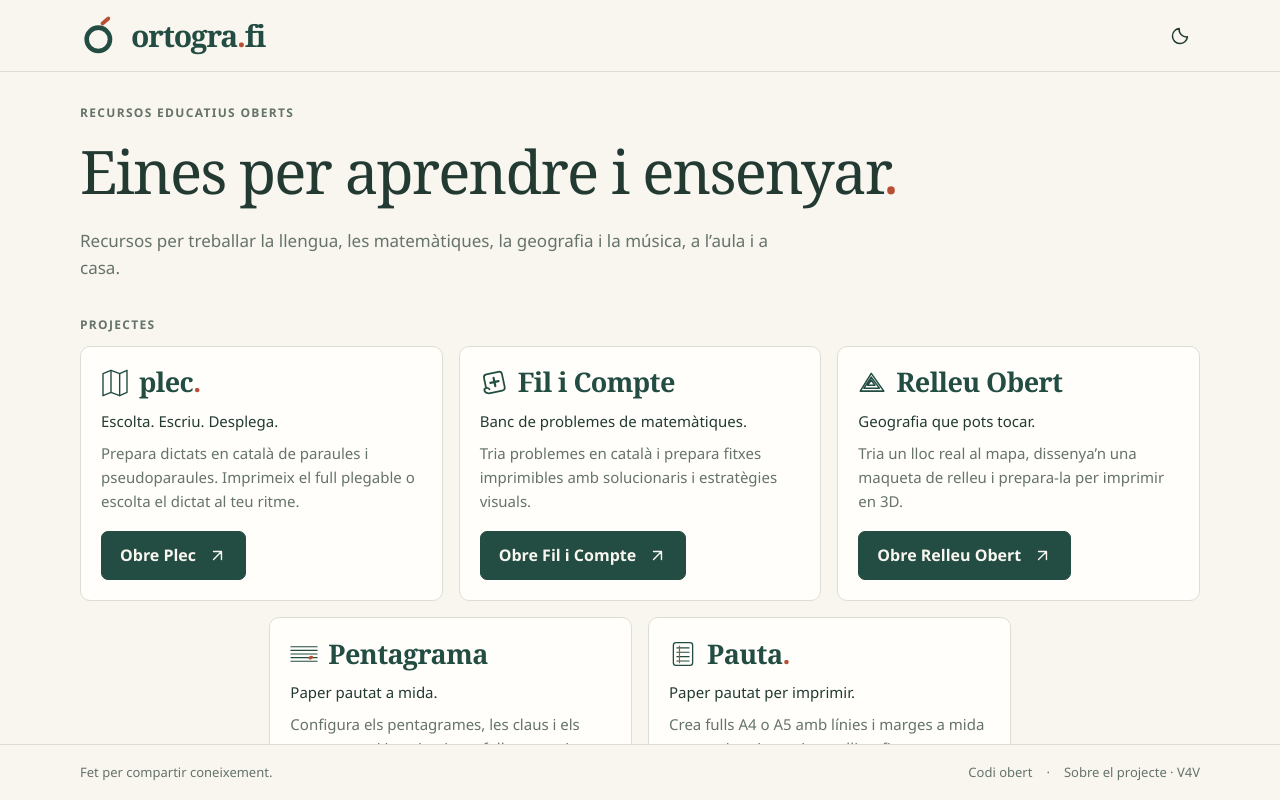
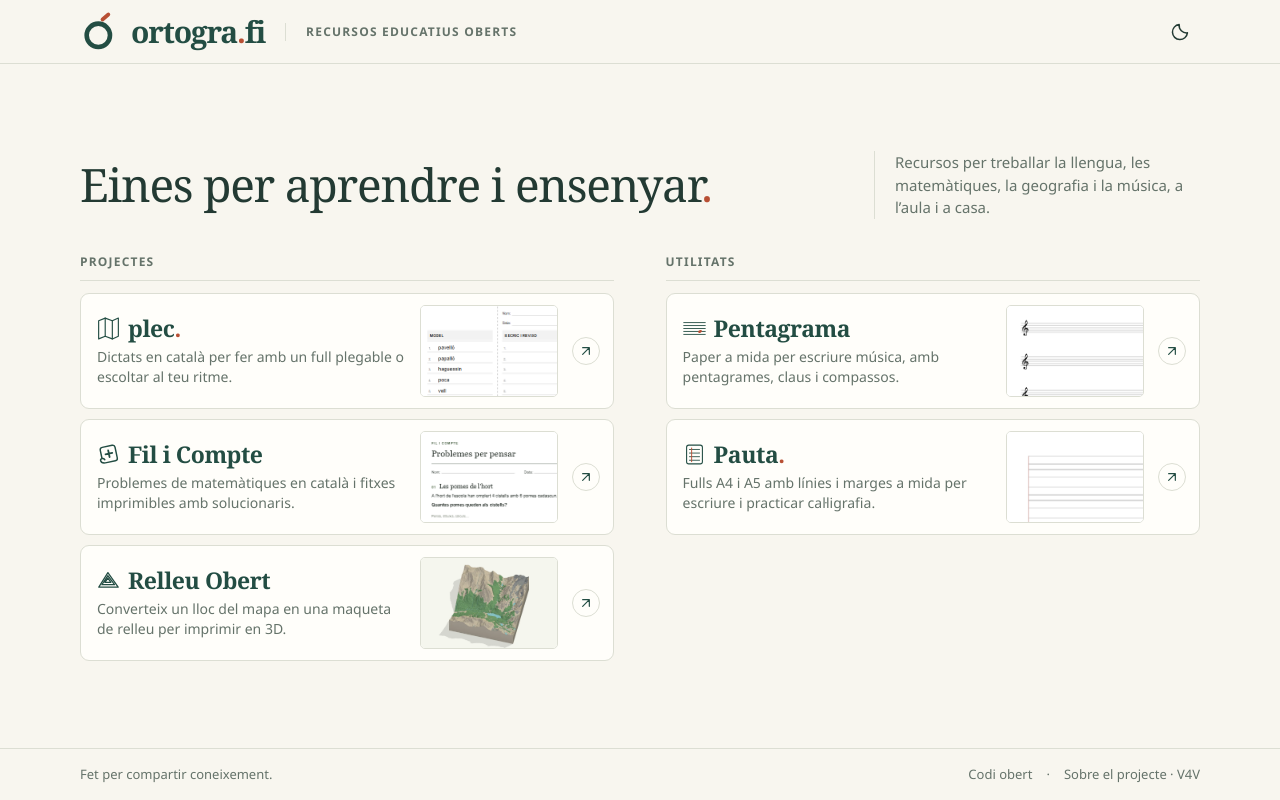
Before and after one commit to aaronFortuno/ortogra-fi, a website: page index.html in a window 1280 px wide. Drawn offline with Linux system fonts and the light colour scheme.

Commit message:
Group portal resources and show small output previews

```diff
--- a/index.html
+++ b/index.html
@@ -13,7 +13,7 @@
   <link rel="icon" href="assets/brand/symbol.svg" type="image/svg+xml">
   <title>ortogra.fi · Eines per aprendre i ensenyar</title>
   <script src="theme.js?v=1.0.0"></script>
-  <link rel="stylesheet" href="styles.css?v=1.3.0">
+  <link rel="stylesheet" href="styles.css?v=1.4.0">
   <script src="app.js?v=1.1.0" defer></script>
   <script defer src="https://cloud.umami.is/script.js" data-website-id="8d1413a8-1847-4be6-b1d9-87b16e5d4e46" data-domains="ortogra.fi"></script>
 </head>
@@ -21,10 +21,13 @@
   <a class="skip-link" href="#contingut">Ves al contingut</a>
   <header class="site-header">
     <div class="bar">
+      <div class="header-identity">
         <a class="brand" href="./" aria-label="ortogra.fi, inici">
           <svg class="brand-symbol" viewBox="0 0 48 48" aria-hidden="true"><circle cx="22" cy="28" r="14"/><path class="accent" d="m27 9 7-6"/></svg>
           <span>ortogra<span class="brand-dot">.</span>fi</span>
         </a>
+        <p class="header-note">Recursos educatius oberts</p>
+      </div>
       <button class="icon-button theme-toggle" type="button" data-theme-toggle aria-label="Activa el tema fosc" aria-pressed="false">
         <svg class="moon" viewBox="0 0 24 24" aria-hidden="true"><path d="M20.9 13a9 9 0 0 1-9.9-9.9A9 9 0 1 0 20.9 13Z"/></svg>
         <svg class="sun" viewBox="0 0 24 24" aria-hidden="true"><circle cx="12" cy="12" r="4"/><path d="M12 2v2m0 16v2M2 12h2m16 0h2M4.93 4.93l1.42 1.42m11.3 11.3 1.42 1.42M4.93 19.07l1.42-1.42m11.3-11.3 1.42-1.42"/></svg>
@@ -34,55 +37,71 @@
   <main id="contingut" tabindex="-1">
     <div class="content">
       <section class="intro" aria-labelledby="intro-title">
-        <p class="eyebrow">Recursos educatius oberts</p>
         <h1 id="intro-title">Eines per aprendre i ensenyar<span class="brand-dot">.</span></h1>
         <p class="intro-copy">Recursos per treballar la llengua, les matemàtiques, la geografia i la música, a l’aula i a casa.</p>
       </section>
-      <section class="projects" aria-labelledby="projects-title">
+      <div class="resource-groups">
+        <section aria-labelledby="projects-title">
           <h2 id="projects-title" class="section-label">Projectes</h2>
           <div class="project-list">
             <article class="project">
+              <a class="project-link" href="https://plec.ortogra.fi/" aria-label="Obre Plec" aria-describedby="plec-description" data-umami-event="obre_projecte" data-umami-event-projecte="plec">
                 <div class="project-copy">
                   <h3 class="project-brand"><svg viewBox="0 0 42 44" aria-hidden="true"><path d="m3 8 12-5 13 5 11-5v33l-11 5-13-5-12 5Z"/><path d="M15 3v33M28 8v33"/></svg><span>plec<span class="brand-dot">.</span></span></h3>
-              <p>Escolta. Escriu. Desplega.</p>
-              <p class="project-description">Prepara dictats en català de paraules i pseudoparaules. Imprimeix el full plegable o escolta el dictat al teu ritme.</p>
+                  <p id="plec-description">Dictats en català per fer amb un full plegable o escoltar al teu ritme.</p>
                 </div>
-            <a class="primary-link" href="https://plec.ortogra.fi/" data-umami-event="obre_projecte" data-umami-event-projecte="plec">Obre Plec <svg viewBox="0 0 24 24" aria-hidden="true"><path d="M7 17 17 7M7 7h10v10"/></svg></a>
+                <img class="project-preview" src="assets/project-previews/plec.png" width="300" height="200" alt="">
+                <svg class="project-arrow" viewBox="0 0 24 24" aria-hidden="true"><path d="M7 17 17 7M7 7h10v10"/></svg>
+              </a>
             </article>
             <article class="project">
+              <a class="project-link" href="https://filicompte.ortogra.fi/" aria-label="Obre Fil i Compte" aria-describedby="fil-description" data-umami-event="obre_projecte" data-umami-event-projecte="fil-i-compte">
                 <div class="project-copy">
                   <h3 class="project-brand"><svg viewBox="0 0 64 64" aria-hidden="true"><g transform="rotate(-12 32 32)"><path stroke-width="4" d="M12 37V16Q12 9 19 9H47Q54 9 54 16V46Q54 53 47 53H22C11 53 7 49 7 44C7 38 16 38 19 44"/><path stroke-width="5" d="M24 30H43M33.5 20.5V39.5"/></g></svg><span>Fil i Compte</span></h3>
-              <p>Banc de problemes de matemàtiques.</p>
-              <p class="project-description">Tria problemes en català i prepara fitxes imprimibles amb solucionaris i estratègies visuals.</p>
+                  <p id="fil-description">Problemes de matemàtiques en català i fitxes imprimibles amb solucionaris.</p>
                 </div>
-            <a class="primary-link" href="https://filicompte.ortogra.fi/" data-umami-event="obre_projecte" data-umami-event-projecte="fil-i-compte">Obre Fil i Compte <svg viewBox="0 0 24 24" aria-hidden="true"><path d="M7 17 17 7M7 7h10v10"/></svg></a>
+                <img class="project-preview" src="assets/project-previews/fil-i-compte.png" width="300" height="200" alt="">
+                <svg class="project-arrow" viewBox="0 0 24 24" aria-hidden="true"><path d="M7 17 17 7M7 7h10v10"/></svg>
+              </a>
             </article>
             <article class="project">
+              <a class="project-link" href="https://relleu.ortogra.fi/" aria-label="Obre Relleu Obert" aria-describedby="relleu-description" data-umami-event="obre_projecte" data-umami-event-projecte="relleu-obert">
                 <div class="project-copy">
                   <h3 class="project-brand"><svg viewBox="0 0 38 32" aria-hidden="true"><path d="M3 27 18 3l17 24H3Z"/><path d="m8 23 10-15 11 15H8Zm5-4 5-7 5 7H13Z"/></svg><span>Relleu Obert</span></h3>
-              <p>Geografia que pots tocar.</p>
-              <p class="project-description">Tria un lloc real al mapa, dissenya’n una maqueta de relleu i prepara-la per imprimir en 3D.</p>
+                  <p id="relleu-description">Converteix un lloc del mapa en una maqueta de relleu per imprimir en 3D.</p>
                 </div>
-            <a class="primary-link" href="https://relleu.ortogra.fi/" data-umami-event="obre_projecte" data-umami-event-projecte="relleu-obert">Obre Relleu Obert <svg viewBox="0 0 24 24" aria-hidden="true"><path d="M7 17 17 7M7 7h10v10"/></svg></a>
-          </article>
-          <article class="project">
-            <div class="project-copy">
-              <h3 class="project-brand"><svg viewBox="0 0 31 30" aria-hidden="true"><path d="M1 7h29M1 11h29M1 15h29M1 19h29M1 23h29" stroke-width="1.2"/><ellipse class="brand-dot" cx="23" cy="19" rx="2.7" ry="1.8" transform="rotate(-20 23 19)" fill="currentColor" stroke="none"/></svg><span>Pentagrama</span></h3>
-              <p>Paper pautat a mida.</p>
-              <p class="project-description">Configura els pentagrames, les claus i els compassos, i imprimeix un full per escriure música a mà.</p>
-            </div>
-            <a class="primary-link" href="https://pentagrama.page/" data-umami-event="obre_projecte" data-umami-event-projecte="pentagrama">Obre Pentagrama <svg viewBox="0 0 24 24" aria-hidden="true"><path d="M7 17 17 7M7 7h10v10"/></svg></a>
-          </article>
-          <article class="project">
-            <div class="project-copy">
-              <h3 class="project-brand"><svg viewBox="0 0 32 32" aria-hidden="true"><rect x="5" y="3" width="22" height="26" rx="3" stroke-width="1.5"/><path d="M9 9h14m-14 5h14m-14 5h14m-14 5h14" stroke-width="1.2"/><path class="brand-dot" d="M12 7v19" stroke-width="1.3"/></svg><span>Pauta<span class="brand-dot">.</span></span></h3>
-              <p>Paper pautat per imprimir.</p>
-              <p class="project-description">Crea fulls A4 o A5 amb línies i marges a mida per escriure i practicar cal·ligrafia.</p>
-            </div>
-            <a class="primary-link" href="https://pauta.ortogra.fi/" data-umami-event="obre_projecte" data-umami-event-projecte="pauta">Obre Pauta <svg viewBox="0 0 24 24" aria-hidden="true"><path d="M7 17 17 7M7 7h10v10"/></svg></a>
+                <img class="project-preview" src="assets/project-previews/relleu-obert.webp" width="720" height="450" alt="">
+                <svg class="project-arrow" viewBox="0 0 24 24" aria-hidden="true"><path d="M7 17 17 7M7 7h10v10"/></svg>
+              </a>
             </article>
           </div>
         </section>
+        <section aria-labelledby="utilities-title">
+          <h2 id="utilities-title" class="section-label">Utilitats</h2>
+          <div class="project-list">
+            <article class="project">
+              <a class="project-link" href="https://pentagrama.page/" aria-label="Obre Pentagrama" aria-describedby="pentagrama-description" data-umami-event="obre_projecte" data-umami-event-projecte="pentagrama">
+                <div class="project-copy">
+                  <h3 class="project-brand"><svg viewBox="0 0 31 30" aria-hidden="true"><path d="M1 7h29M1 11h29M1 15h29M1 19h29M1 23h29" stroke-width="1.2"/><ellipse class="brand-dot" cx="23" cy="19" rx="2.7" ry="1.8" transform="rotate(-20 23 19)" fill="currentColor" stroke="none"/></svg><span>Pentagrama</span></h3>
+                  <p id="pentagrama-description">Paper a mida per escriure música, amb pentagrames, claus i compassos.</p>
+                </div>
+                <img class="project-preview" src="assets/project-previews/pentagrama.png" width="300" height="200" alt="">
+                <svg class="project-arrow" viewBox="0 0 24 24" aria-hidden="true"><path d="M7 17 17 7M7 7h10v10"/></svg>
+              </a>
+            </article>
+            <article class="project">
+              <a class="project-link" href="https://pauta.ortogra.fi/" aria-label="Obre Pauta" aria-describedby="pauta-description" data-umami-event="obre_projecte" data-umami-event-projecte="pauta">
+                <div class="project-copy">
+                  <h3 class="project-brand"><svg viewBox="0 0 32 32" aria-hidden="true"><rect x="5" y="3" width="22" height="26" rx="3" stroke-width="1.5"/><path d="M9 9h14m-14 5h14m-14 5h14m-14 5h14" stroke-width="1.2"/><path class="brand-dot" d="M12 7v19" stroke-width="1.3"/></svg><span>Pauta<span class="brand-dot">.</span></span></h3>
+                  <p id="pauta-description">Fulls A4 i A5 amb línies i marges a mida per escriure i practicar cal·ligrafia.</p>
+                </div>
+                <img class="project-preview" src="assets/project-previews/pauta.png" width="300" height="200" alt="">
+                <svg class="project-arrow" viewBox="0 0 24 24" aria-hidden="true"><path d="M7 17 17 7M7 7h10v10"/></svg>
+              </a>
+            </article>
+          </div>
+        </section>
+      </div>
     </div>
   </main>
   <footer class="site-footer">
--- a/styles.css
+++ b/styles.css
@@ -1,7 +1,7 @@
 :root{color-scheme:light;--paper:#f8f6ef;--surface:#fffefa;--ink:#233a33;--green:#234d43;--muted:#65736a;--line:#dcded3;--accent:#b84f34;--hover:#e8ede5;--serif:Georgia,'Times New Roman',serif;--sans:'Segoe UI',Arial,sans-serif;--motion:220ms}
 :root[data-theme=dark]{color-scheme:dark;--paper:#101a17;--surface:#172520;--ink:#e7eee8;--green:#b9d8c6;--muted:#a1b4a7;--line:#34483d;--accent:#eea087;--hover:#23372d}
 *{box-sizing:border-box;scrollbar-width:thin;scrollbar-color:var(--line) transparent}
-body{margin:0;height:100vh;height:100dvh;display:grid;grid-template-rows:72px minmax(0,1fr) 56px;font:16px/1.6 var(--sans);color:var(--ink);background:var(--paper)}
+body{margin:0;height:100vh;height:100dvh;display:grid;grid-template-rows:64px minmax(0,1fr) 52px;font:16px/1.6 var(--sans);color:var(--ink);background:var(--paper)}
 button,a{-webkit-tap-highlight-color:transparent}
 a{color:var(--green);text-underline-offset:4px;text-decoration-thickness:1px}
 button{font:inherit;color:inherit;cursor:pointer}
@@ -10,6 +10,9 @@ a,button{transition:color var(--motion),background-color var(--motion),border-co
 svg{display:block;fill:none;stroke:currentColor;stroke-width:1.8;stroke-linecap:round;stroke-linejoin:round}
 .bar{width:min(1120px,100% - 64px);margin-inline:auto;display:flex;align-items:center;justify-content:space-between;height:100%;gap:20px}
 .site-header{border-bottom:1px solid var(--line)}
+.header-identity{display:flex;align-items:center;gap:20px}
+.header-note,.section-label{font:600 12px/1.5 var(--sans);letter-spacing:.1em;text-transform:uppercase;color:var(--muted)}
+.header-note{margin:0;padding-inline-start:20px;border-inline-start:1px solid var(--line)}
 .brand{display:inline-flex;align-items:center;gap:11px;text-decoration:none;font:700 30px/1 var(--serif);letter-spacing:-1.2px}
 .brand-symbol{width:40px;height:44px;stroke-width:5.5}
 .brand-symbol .accent{stroke:var(--accent);stroke-width:4.5}
@@ -20,23 +23,24 @@ svg{display:block;fill:none;stroke:currentColor;stroke-width:1.8;stroke-linecap:
 .sun{display:none}
 [data-theme=dark] .sun{display:block}
 [data-theme=dark] .moon{display:none}
-main{overflow:auto;overscroll-behavior:contain;padding:48px 32px;display:flex;flex-direction:column}
+main{overflow:auto;overscroll-behavior:contain;padding:32px;display:flex;flex-direction:column}
 .content{width:min(1120px,100%);margin:auto}
-.eyebrow,.section-label{font:600 12px/1.5 var(--sans);letter-spacing:.11em;text-transform:uppercase;color:var(--muted)}
-.eyebrow{margin:0 0 16px}
-h1{font:400 clamp(36px,4.8vw,60px)/1.12 var(--serif);letter-spacing:-1.8px;margin:0}
-.intro-copy{max-width:610px;margin:22px 0 0;color:var(--muted);font-size:17px}
-.projects{margin-top:44px}
-.section-label{margin:0 0 12px}
-.project-list{display:flex;flex-wrap:wrap;justify-content:center;gap:16px}
-.project{flex:0 0 calc((100% - 32px)/3);min-width:0;display:flex;flex-direction:column;align-items:flex-start;justify-content:space-between;gap:22px;padding:22px;background:var(--surface);border:1px solid var(--line);border-radius:10px}
-.project-brand{display:flex;align-items:center;gap:10px;margin:0 0 10px;font:700 27px/1.12 var(--serif);letter-spacing:-.6px;color:var(--green)}
-.project-brand svg{width:28px;height:32px;flex:none;stroke-width:2.1}
-.project-copy>p{margin:0;font-size:15px}
-.project-copy .project-description{max-width:570px;margin-top:8px;color:var(--muted)}
-.primary-link{display:inline-flex;align-items:center;justify-content:center;gap:12px;flex:none;padding:11px 18px;background:var(--green);color:var(--paper);border:1px solid var(--green);border-radius:7px;text-decoration:none;font-weight:600;white-space:nowrap}
-.primary-link svg{width:19px;height:19px}
-.primary-link:hover{background:var(--ink);border-color:var(--ink)}
+.intro{display:grid;gap:12px;margin-bottom:clamp(24px,4.3vh,44px)}
+h1{font:400 clamp(32px,4vw,46px)/1.12 var(--serif);letter-spacing:-1.2px;margin:0;text-wrap:balance}
+.intro-copy{max-width:38ch;margin:0;color:var(--muted);font-size:15px;line-height:1.5}
+.resource-groups{display:grid;grid-template-columns:minmax(0,1fr) minmax(0,1fr);gap:clamp(22px,4vw,52px);align-items:start}
+.section-label{margin:0 0 12px;padding-bottom:9px;border-bottom:1px solid var(--line)}
+.project-list{display:grid;gap:10px}
+.project-link{display:grid;grid-template-columns:minmax(0,1fr) clamp(94px,12vw,138px) 28px;gap:14px;align-items:center;padding:11px 13px 11px 16px;background:var(--surface);border:1px solid var(--line);border-radius:9px;text-decoration:none;color:var(--ink)}
+.project-link:hover,.project-link:focus-visible{background:var(--hover);border-color:var(--muted)}
+.project-brand{display:flex;align-items:center;gap:8px;margin:0 0 5px;font:700 23px/1.1 var(--serif);letter-spacing:-.45px;color:var(--green)}
+.project-brand svg{width:23px;height:27px;flex:none;stroke-width:2.1}
+.project-copy>p{margin:0;color:var(--muted);font-size:14px;line-height:1.4}
+.project-preview{display:block;width:100%;height:auto;aspect-ratio:3/2;object-fit:cover;object-position:left top;border:1px solid var(--line);border-radius:5px;background:#fff}
+.project-preview[src$=".webp"]{object-position:center}
+[data-theme=dark] .project-preview{filter:brightness(.84)}
+.project-arrow{width:28px;height:28px;padding:5px;color:var(--green);border:1px solid var(--line);border-radius:50%;transition:background-color var(--motion),color var(--motion),border-color var(--motion)}
+.project-link:hover .project-arrow,.project-link:focus-visible .project-arrow{background:var(--green);border-color:var(--green);color:var(--paper)}
 .site-footer{border-top:1px solid var(--line);font-size:13px;color:var(--muted)}
 .footer-inner nav{display:flex;align-items:center;gap:14px}
 .site-footer a,.text-button{font-size:inherit;text-decoration:none;color:inherit}
@@ -68,9 +72,9 @@ dialog.is-visible::backdrop{background:#10201970}
 .v4v .copy-status{font-size:12px;min-height:19px;margin:2px 0 0;color:var(--green)}
 .credits{border-top:1px solid var(--line);margin-top:20px;padding-top:18px;font-size:12px;color:var(--muted)}
 .credits p:last-child{margin-bottom:0}
-@media(max-width:860px){.project{flex-basis:calc((100% - 16px)/2)}}
-@media(min-width:861px){main{padding-block:32px}.intro-copy{max-width:720px}.projects{margin-top:34px}.project{padding:20px;gap:18px}}
-@media(max-width:720px){body{grid-template-rows:64px minmax(0,1fr) 52px}.bar{width:calc(100% - 40px)}main{padding:32px 24px}.projects{margin-top:32px}.footer-note{display:none}.footer-inner{justify-content:center}h1{letter-spacing:-1px}.brand{font-size:28px}.brand-symbol{width:34px;height:38px}.intro-copy{font-size:16px}}
-@media(max-width:580px){.project{flex-basis:100%}}
-@media(max-width:440px){main{padding:28px 20px}.dialog-header{padding:14px 16px}.dialog-content{padding:20px;max-height:calc(100dvh - 120px)}.author{align-items:flex-start;gap:14px}.author img{width:64px;height:64px}.v4v{grid-template-columns:1fr}.lightning-qr{justify-self:start}.brand{gap:8px}}
+@media(min-width:960px){.intro{grid-template-columns:minmax(0,1fr) auto;align-items:center;gap:24px}.intro-copy{padding-inline-start:20px;border-inline-start:1px solid var(--line)}}
+@media(max-width:840px){.resource-groups{grid-template-columns:1fr;gap:26px}.project-link{grid-template-columns:minmax(0,1fr) clamp(84px,23vw,138px) 26px}.project-arrow{width:26px;height:26px}}
+@media(max-width:720px){.bar{width:calc(100% - 40px)}main{padding:28px 22px}.footer-note{display:none}.footer-inner{justify-content:center}.header-identity{gap:12px}.header-note{padding-inline-start:12px}.brand{font-size:26px}.brand-symbol{width:32px;height:36px}}
+@media(max-width:480px){.header-identity{flex-direction:column;align-items:flex-start;gap:1px}.header-note{padding:0;border:0;font-size:9px;letter-spacing:.08em}.brand{gap:6px}.brand-symbol{width:27px;height:28px}.project-link{gap:8px;padding:10px;grid-template-columns:minmax(0,1fr) clamp(64px,22vw,100px) 24px}.project-brand{font-size:20px;gap:6px}.project-brand svg{width:19px;height:22px}.project-copy>p{font-size:13px}.project-arrow{width:24px;height:24px}}
+@media(max-width:440px){main{padding:26px 18px}.dialog-header{padding:14px 16px}.dialog-content{padding:20px;max-height:calc(100dvh - 120px)}.author{align-items:flex-start;gap:14px}.author img{width:64px;height:64px}.v4v{grid-template-columns:1fr}.lightning-qr{justify-self:start}}
 @media(prefers-reduced-motion:reduce){:root{--motion:0ms}}
--- a/tools/serve.cjs
+++ b/tools/serve.cjs
@@ -2,7 +2,7 @@ const http = require('node:http');
 const fs = require('node:fs');
 const path = require('node:path');
 const root = path.resolve(__dirname, '..');
-const types = { '.html': 'text/html; charset=utf-8', '.css': 'text/css; charset=utf-8', '.js': 'text/javascript; charset=utf-8', '.svg': 'image/svg+xml', '.png': 'image/png', '.json': 'application/json; charset=utf-8' };
+const types = { '.html': 'text/html; charset=utf-8', '.css': 'text/css; charset=utf-8', '.js': 'text/javascript; charset=utf-8', '.svg': 'image/svg+xml', '.png': 'image/png', '.webp': 'image/webp', '.json': 'application/json; charset=utf-8' };
 const port = Number(process.env.PORT || 4187);
 http.createServer((req, res) => {
   let target;
```
Also changed, not shown: README.md, assets/project-previews/fil-i-compte.png (added), assets/project-previews/pauta.png (added), assets/project-previews/pentagrama.png (added), assets/project-previews/plec.png (added), assets/project-previews/relleu-obert.webp (added), 1 other file. Lines whose indentation alone changed are shown as unchanged.
